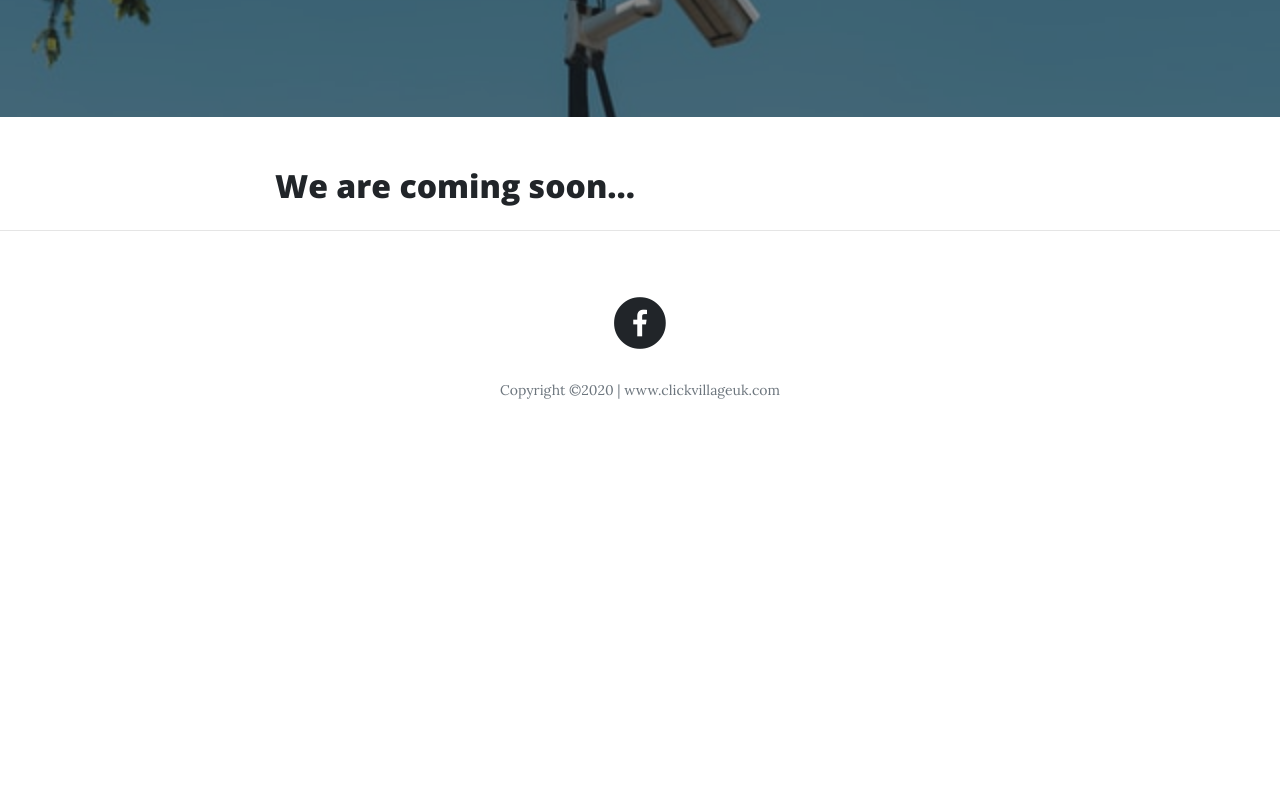
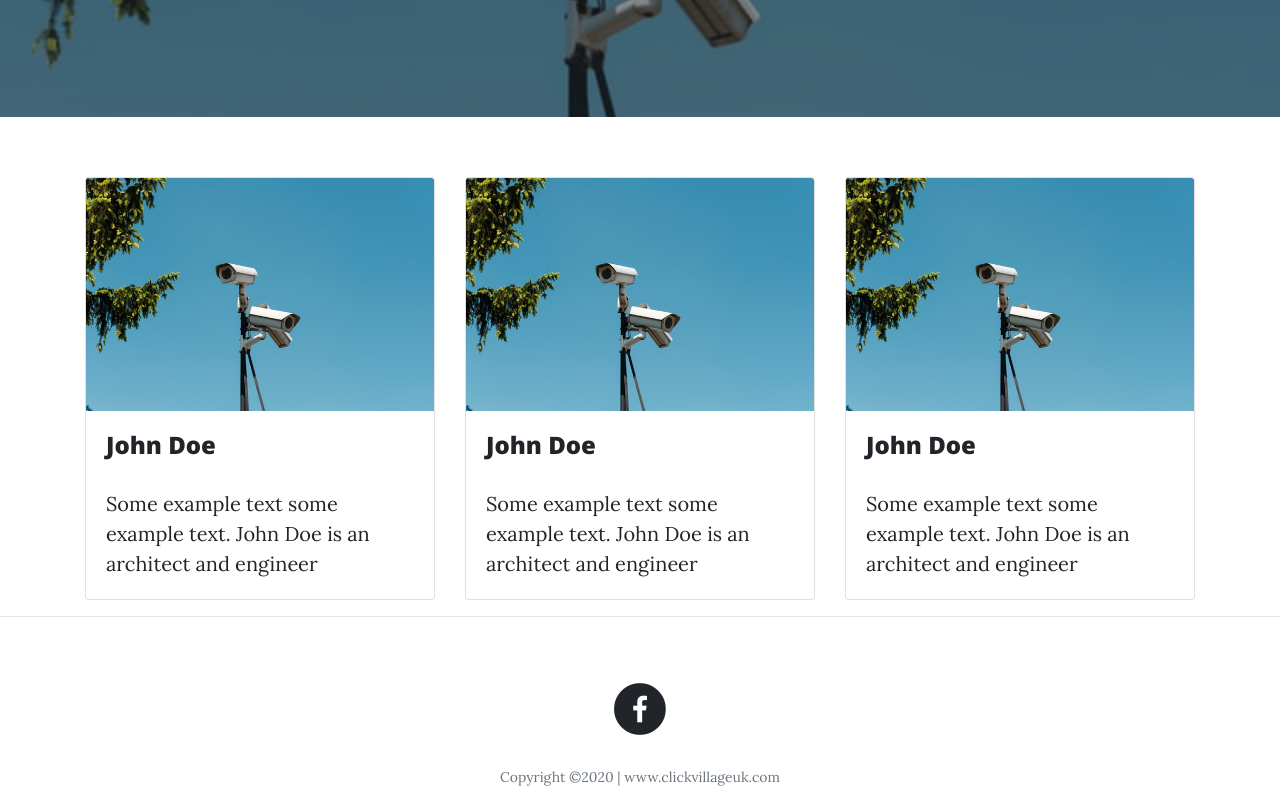
Before and after one commit to abirAbuAsim/click-village, a plain HTML site: page index.html in a window 1280 px wide. Shown: the part 415-1212 px from the top of the page. Before the commit the page ends 881 px from the top, so only its background shows below. Drawn offline with nearby package versions, Linux system fonts and the light colour scheme; a script that the page names is missing.

Commit message:
Added cards to be used as products

```diff
--- a/index.html
+++ b/index.html
@@ -67,67 +67,32 @@
   <!-- Main Content -->
   <div class="container">
     <div class="row">
-      <div class="col-lg-8 col-md-10 mx-auto">
-        <div class="post-preview">
-          <h2 class="post-title">
-            We are coming soon...
-          </h2>
-          <!-- <a href="post.html">
-            <h2 class="post-title">
-              We are coming soon...
-            </h2>
-            <h3 class="post-subtitle">
-            Here are the spots where you're most likely to meet other people who are traveling alone.
-            </h3>
-          </a> -->
-          <!-- <p class="post-meta">Posted by
-            <a href="#">Jane Doe</a>
-            on September 24, 2019</p> -->
+      <div class="col-lg-4 col-md-4 mx-auto" style="margin-top: 10px;">
+        <div class="card" style="width:100%">
+          <img class="card-img-top" src="img/cameras2.jpg" alt="Card image" style="width:100%">
+          <div class="card-body">
+            <h4 class="card-title">John Doe</h4>
+            <p class="card-text">Some example text some example text. John Doe is an architect and engineer</p>
+          </div>
         </div>
-        <!-- <hr>
-        <div class="post-preview">
-          <a href="post.html">
-            <h2 class="post-title">
-              This Site Connects Solo Travelers Who Are Looking for Someone to Travel and Split Expenses With.
-            </h2>
-          </a>
-          <p class="post-meta">Posted by
-            <a href="#">Jane Doe</a>
-            on September 18, 2019</p>
+      </div>
+      <div class="col-lg-4 col-md-4 mx-auto" style="margin-top: 10px;">
+        <div class="card" style="width:100%">
+          <img class="card-img-top" src="img/cameras2.jpg" alt="Card image" style="width:100%">
+          <div class="card-body">
+            <h4 class="card-title">John Doe</h4>
+            <p class="card-text">Some example text some example text. John Doe is an architect and engineer</p>
+          </div>
         </div>
-        <hr>
-        <div class="post-preview">
-          <a href="post.html">
-            <h2 class="post-title">
-              A Guide to Kings Canyon National Park
-            </h2>
-            <h3 class="post-subtitle">
-              Best known for its groves of Sequoia trees, Kings Canyon National Park spans a significant portion of the Sierra Nevada mountain range in California.
-            </h3>
-          </a>
-          <p class="post-meta">Posted by
-            <a href="#">Jane Doe</a>
-            on August 24, 2019</p>
+      </div>
+      <div class="col-lg-4 col-md-4 mx-auto" style="margin-top: 10px;">
+        <div class="card" style="width:100%">
+          <img class="card-img-top" src="img/cameras2.jpg" alt="Card image" style="width:100%">
+          <div class="card-body">
+            <h4 class="card-title">John Doe</h4>
+            <p class="card-text">Some example text some example text. John Doe is an architect and engineer</p>
+          </div>
         </div>
-        <hr>
-        <div class="post-preview">
-          <a href="post.html">
-            <h2 class="post-title">
-              This Breathtaking New Hike in Yosemite Isn't for the Faint of Heart
-            </h2>
-            <h3 class="post-subtitle">
-              Yosemite National Park may be nearing 130 years old, but that doesn’t mean there’s nothing left to explore.
-            </h3>
-          </a>
-          <p class="post-meta">Posted by
-            <a href="#">Jane Doe</a>
-            on July 8, 2019</p>
-        </div>
-        <hr>
-        Pager
-        <div class="clearfix">
-          <a class="btn btn-primary float-right" href="#">Older Posts &rarr;</a>
-        </div> -->
       </div>
     </div>
   </div>
```
